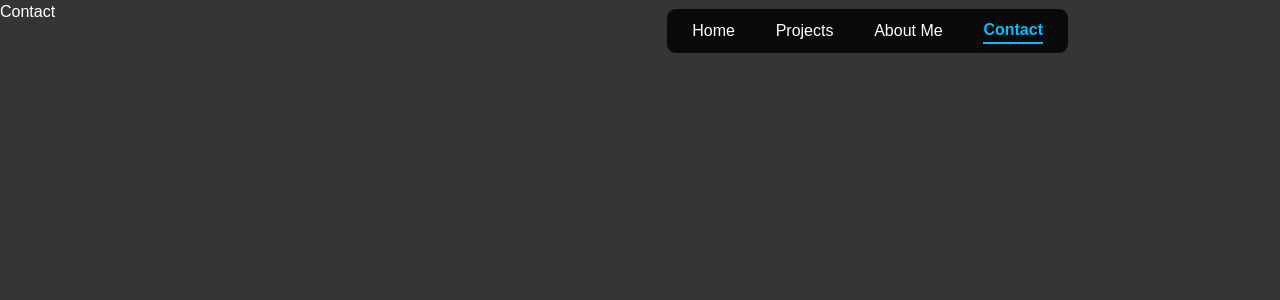
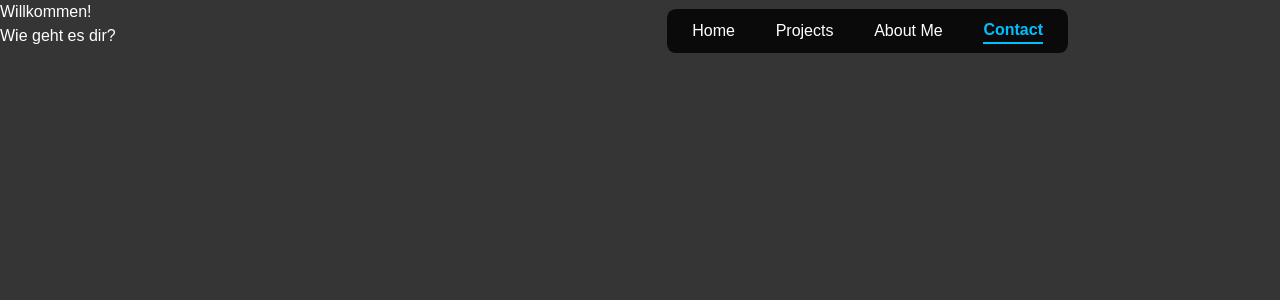
Before and after one commit to KDJohnny/luchtdev, a Next.js app: page /contact in a window 1280 px wide. Shown: the top 300 px of the page. Built offline with nearby package versions, Linux system fonts and the light colour scheme.

Commit message:
imported globals.css, added some style

```diff
--- a/src/app/about/page.tsx
+++ b/src/app/about/page.tsx
@@ -1,8 +1,17 @@
+import "../styles/globals.css";
+
 export const metadata = {
   title: "LuchtDev: About Me",
   description: "",
 };
 
 export default function AboutPage() {
-  return <h1>About Us</h1>;
+  return (
+    <main>
+      <div className="wrapper">
+        <h1>Willkommen!</h1>
+        Wie geht es dir?
+      </div>
+    </main>
+  );
 }
--- a/src/app/contact/page.tsx
+++ b/src/app/contact/page.tsx
@@ -1,8 +1,17 @@
+import "../styles/globals.css";
+
 export const metadata = {
   title: "LuchtDev: Contact",
   description: "",
 };
 
 export default function Contact() {
-  return <h1>Contact</h1>;
+  return (
+    <main>
+      <div className="wrapper">
+        <h1>Willkommen!</h1>
+        Wie geht es dir?
+      </div>
+    </main>
+  );
 }
--- a/src/app/page.tsx
+++ b/src/app/page.tsx
@@ -1,3 +1,5 @@
+import "./styles/globals.css";
+
 export const metadata = {
   title: "LuchtDev: Homepage",
   description: "",
@@ -7,8 +9,8 @@ export const metadata = {
 export default function Home() {
   return (
     <main>
-      <h1>Willkommen!</h1>
-      <div>
+      <div className="wrapper">
+        <h1>Willkommen!</h1>
         Wie geht es dir?
       </div>
     </main>
--- a/src/app/projects/page.tsx
+++ b/src/app/projects/page.tsx
@@ -1,8 +1,17 @@
+import "../styles/globals.css";
+
 export const metadata = {
   title: "LuchtDev: Projects",
   description: "",
 };
 
 export default function Projects() {
-  return <h1>Projects</h1>;
+  return (
+    <main>
+      <div className="wrapper">
+        <h1>Willkommen!</h1>
+        Wie geht es dir?
+      </div>
+    </main>
+  );
 }
```
